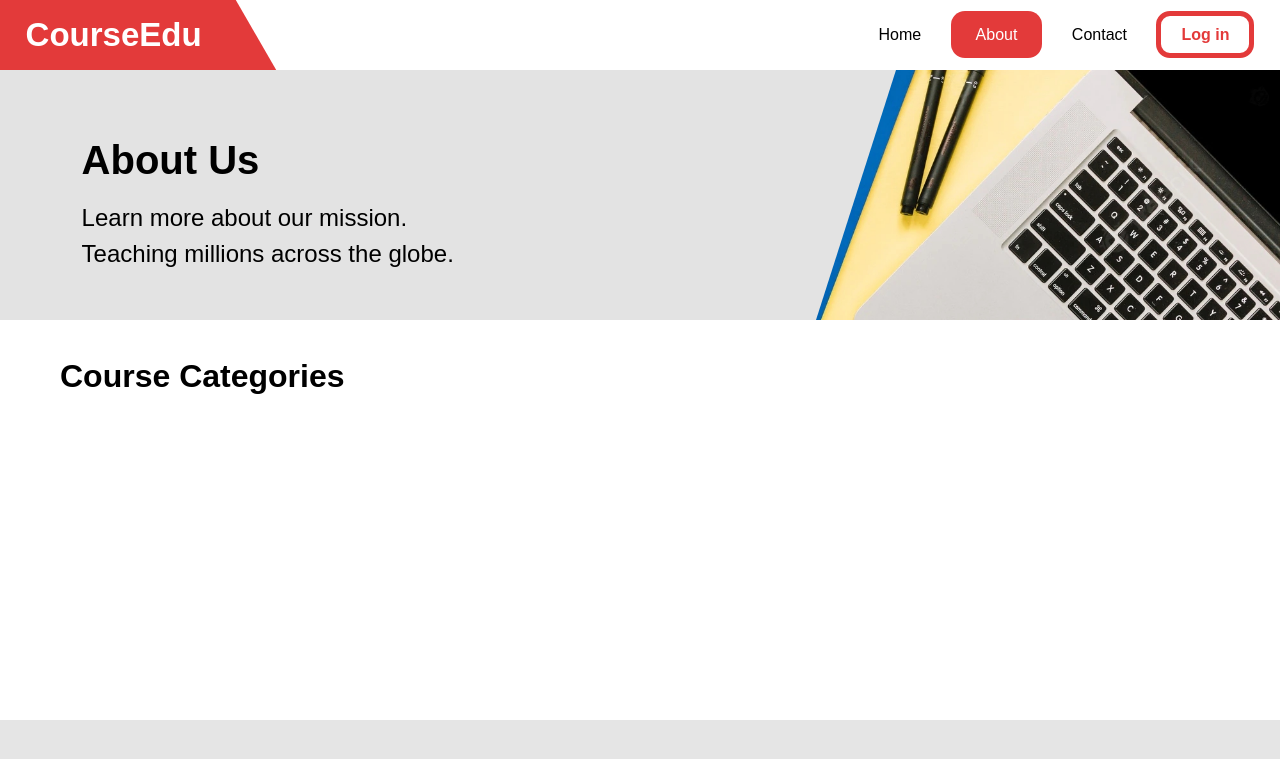
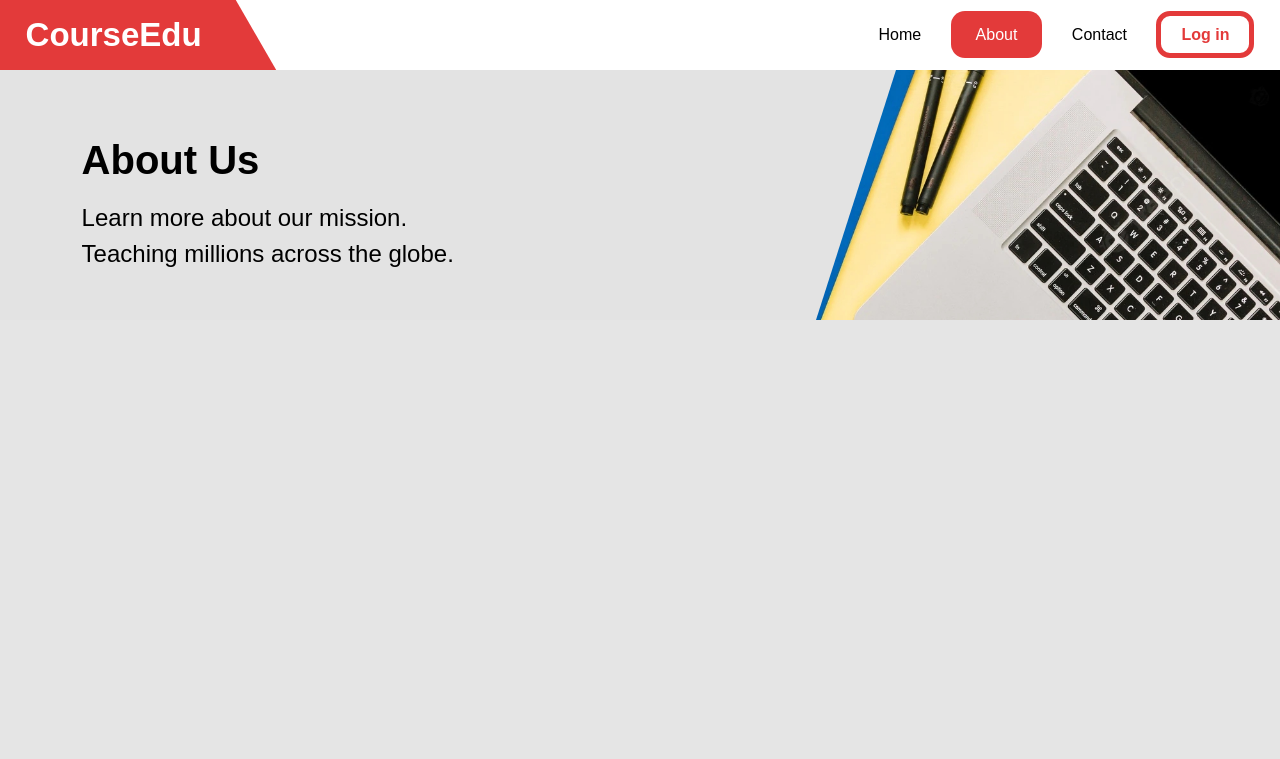
Before and after one commit to dghere11/course-edu, a Django app: page /about in a window 1280 px wide. Shown: the top 759 px of the page. Run offline with Django 4.2, Linux system fonts and the light colour scheme.

Commit message:
Update about.html

```diff
--- a/courseedu/templates/about.html
+++ b/courseedu/templates/about.html
@@ -10,15 +10,5 @@
 	</div>
 	</div>
 	</section>
-	<section class="section">
-	<h2>Course Categories</h2>
-  {% for i in categories %}
-	<div class="coursebox">
-	<img class="category-img" src="{{ i.img.url }}">
-	<h4>{{i.name}}</h4>
-	<p>{{i.description}}</p>
-	</div>
-  {% endfor %}
-	</section>
 </div>
 {% endblock content %}
```
